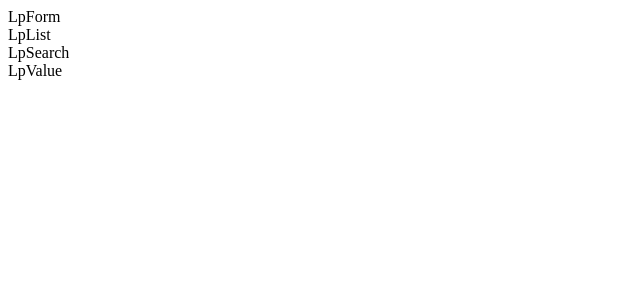
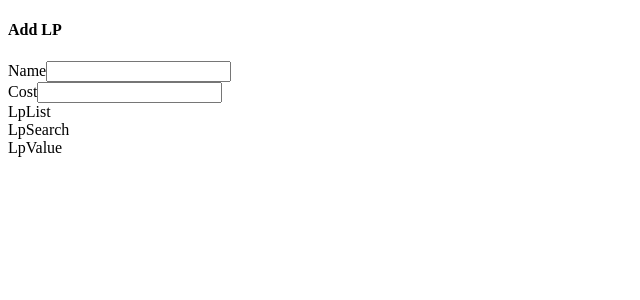
Before and after one commit to lts-hmms/lp_collector, a React (Create React App) app: page / in a window 1280 px wide. Shown: the top 300 px of the page, without its empty margins (0-640 px from the left). Built offline with nearby package versions, Linux system fonts and the light colour scheme.

Commit message:
feat: get name and cost

```diff
--- a/src/components/Lp_Form.js
+++ b/src/components/Lp_Form.js
@@ -1,5 +1,49 @@
-function LpForm(){
-    return <div>LpForm</div>;
+import { useDispatch, useSelector } from "react-redux";
+import { changeName,changeCost } from "../store";
+
+function LpForm() {
+    const dispatch = useDispatch();
+    const { name, cost } = useSelector((state) => {
+        return {
+            name: state.creation.name,
+            cost: state.creation.cost
+        }
+    });
+
+    const handleNameChange = (event) => {
+        dispatch(changeName(event.target.value))
+    };
+    const handleCostChange = (event) => {
+        const lpCost = parseInt(event.target.value) || 0;
+        dispatch(changeCost(lpCost));
+    }
+
+    return (
+    <div className="lp-form panel">
+        <h4 className="subtitle is-3">Add LP</h4>
+        <form>
+            <div className="field-group">
+                <div className="field">
+                    <label className="label">Name</label>
+                    <input className="input is-expanded"
+                    value={name}
+                    onChange={handleNameChange}
+                    />
+                </div>
+                <div className="field">
+                    <label className="label">Cost</label>
+                    <input className="input is-expanded"
+                    value={cost || ''}
+                    onChange={handleCostChange}
+                    type="number"
+                    />
+                </div>
+
+
+            </div>
+        </form>
+    </div>
+    );
 }
 
 export default LpForm;
--- a/src/store/index.js
+++ b/src/store/index.js
@@ -10,5 +10,6 @@
 });
 
 export {
+    // store and action creators
     store, changeName, changeCost, addLp, removeLp, changeSearchTerm
 };
```
